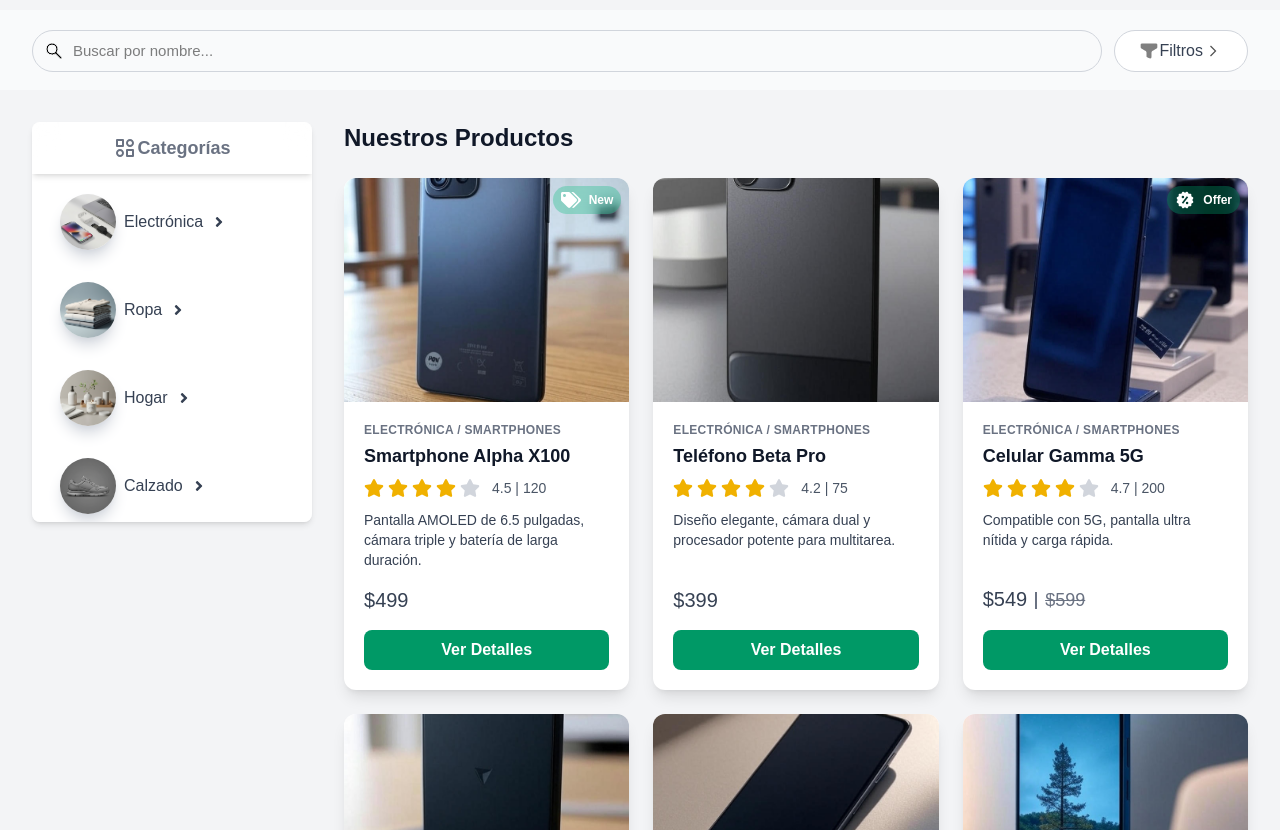
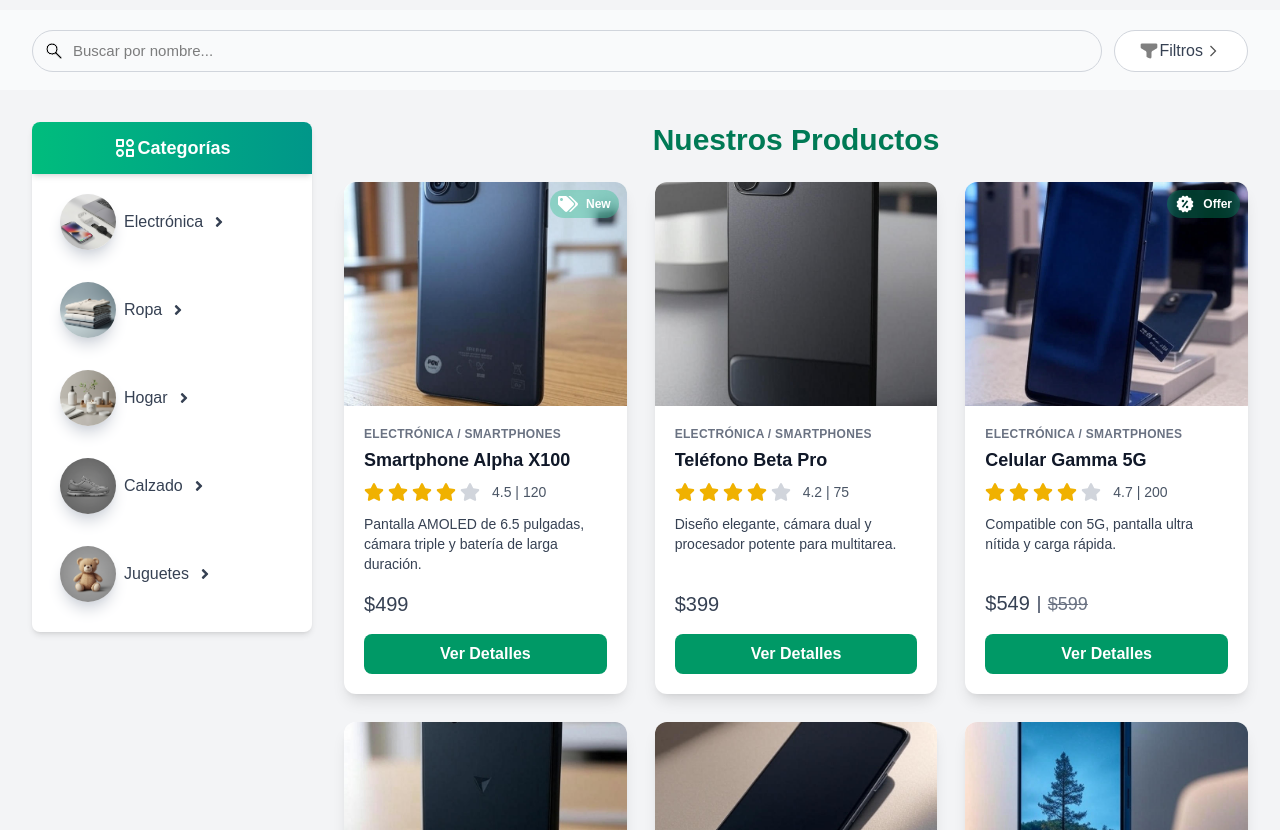
Before and after one commit to rls1990/store-front-template, a Next.js app: page / in a window 1280 px wide. Shown: the part 763-1593 px from the top of the page. Built offline with nearby package versions, Linux system fonts and the light colour scheme.

Commit message:
ProductCard effect

```diff
--- a/src/components/products/ProductCard.tsx
+++ b/src/components/products/ProductCard.tsx
@@ -11,10 +11,10 @@ interface ProductCardProps {
 
 const ProductCard: FC<ProductCardProps> = ({ data }) => {
   return (
-    <div className="bg-white rounded-xl overflow-hidden shadow-lg flex flex-col">
+    <div className="bg-white rounded-xl overflow-hidden shadow-lg hover:shadow-2xl flex flex-col transition-all duration-300 hover:scale-107">
       <div className="relative overflow-hidden">
         <Image
-          className="w-full h-56 object-cover transition-transform duration-300 ease-in-out hover:scale-107 hover:rotate-3"
+          className="w-full h-56 object-cover transition-transform duration-300 ease-in-out hover:scale-112 hover:rotate-3"
           width={500}
           height={500}
           src={data.image}
--- a/src/components/products/ProductsList.tsx
+++ b/src/components/products/ProductsList.tsx
@@ -31,12 +31,12 @@ const ProductsList: FC<ProductsListProps> = ({ categories, onChange }) => {
     <div className="max-w-7xl mx-auto px-4 sm:px-6 lg:px-8 py-8">
       <div className="lg:grid lg:grid-cols-4 lg:gap-8 min-h-[100vh]">
         <aside className="lg:col-span-1 mb-8 lg:mb-0">
-          <div className="bg-white shadow-md sticky top-24 h-[400px] overflow-y-auto rounded-lg">
-            <h3 className="text-lg font-semibold text-gray-500 backdrop-blur-lg sticky top-0 left-0 right-0 p-3 shadow-md inline-flex w-full items-center justify-center z-10">
+          <div className="bg-white shadow-md sticky top-24 h-[510px] overflow-y-auto rounded-lg">
+            <h3 className="text-lg font-semibold text-white sticky top-0 left-0 right-0 p-3 shadow-md inline-flex w-full items-center justify-center z-30 bg-gradient-to-r from-emerald-500 to-teal-600">
               <BiCategoryAlt className="size-6" />
               Categorías
             </h3>
-            <ul className="space-y-2 overflow-y-auto text-gray-700 px-3 py-3">
+            <ul className="space-y-2 text-gray-700 px-3 py-3">
               {categories.map((item, index) => (
                 <li key={item.nombre}>
                   <button
@@ -56,9 +56,8 @@ const ProductsList: FC<ProductsListProps> = ({ categories, onChange }) => {
                     }}
                     className={
                       "w-full text-left px-4 py-2 rounded-md transition-all duration-200 cursor-pointer hover:bg-gray-200" +
-                      `${
-                        filter_categories_index === index &&
-                        " bg-gray-100 text-[#06744f]"
+                      `${filter_categories_index === index &&
+                      " bg-gray-100 text-[#06744f]"
                       }`
                     }
                   >
@@ -98,9 +97,8 @@ const ProductsList: FC<ProductsListProps> = ({ categories, onChange }) => {
                           }}
                           className={
                             "w-full text-left px-2 py-1 rounded-md text-gray-600 hover:bg-gray-200 transition duration-150 pl-2 pr-2 pt-1 pb-1 text-sm cursor-pointer" +
-                            `${
-                              index1 == filter_subcategories_index &&
-                              " bg-gray-200"
+                            `${index1 == filter_subcategories_index &&
+                            " bg-gray-200"
                             }`
                           }
                         >
@@ -115,10 +113,10 @@ const ProductsList: FC<ProductsListProps> = ({ categories, onChange }) => {
           </div>
         </aside>
         <main className="lg:col-span-3">
-          <h2 className="text-2xl font-bold text-gray-900 mb-6">
+          <h2 className="text-2xl lg:text-3xl font-bold text-emerald-700 text-center mb-6">
             Nuestros Productos
           </h2>
-          <div className="grid grid-cols-1 sm:grid-cols-2 xl:grid-cols-3 gap-6">
+          <div className="grid grid-cols-1 sm:grid-cols-2 xl:grid-cols-3 gap-7">
             {products.map((data) => (
               <ProductCard key={data.id + "product"} data={data} />
             ))}
--- a/src/components/products/ProductsSection.tsx
+++ b/src/components/products/ProductsSection.tsx
@@ -13,9 +13,9 @@ interface FilterProps {
   nombre?: string;
   fecha_publicacion?: string;
   color?: string;
-  rango_precio: { min: number; max: number };
-  marca: string;
-  rating: number;
+  rango_precio?: { min: number; max: number };
+  marca?: string;
+  rating?: number;
   category?: string;
   subcategory?: string;
 }
@@ -26,11 +26,13 @@ const ProductsSection: FC<ProductsSectionProps> = ({ marcas, categories }) => {
     <div>
       <ProductFilter
         marcas={marcas}
-        onChange={(filter) => { console.log(filter); filterR.current = { ...filter } }}
+        onChange={(filter) => { filterR.current = { ...filterR.current, ...filter }; }}
       />
       <ProductsList
         categories={categories}
-        onChange={(filter) => { console.log(filter) }}
+        onChange={(filter) => {
+          filterR.current = { ...filterR.current, category: filter.category, subcategory: filter.subcategory };
+        }}
       />
     </div>
   );
--- a/src/components/ui/sliders/SliderHero.tsx
+++ b/src/components/ui/sliders/SliderHero.tsx
@@ -77,7 +77,7 @@ const SliderHero: FC<SliderHeroProps> = ({ items, interval = 10000 }) => {
         <LeftArrow className="size-12" />
       </button>
       <button
-        className="cursor-pointer transition-all   active:scale-90 m-3 rounded-2xl absolute right-0 -rotate-90 top-[40%] sm:right-0 sm:top-[40%] sm:rotate-0 opacity-70 hover:opacity-90 z-40"
+        className="cursor-pointer transition-all active:scale-90 m-3 rounded-2xl absolute right-0 -rotate-90 top-[40%] sm:right-0 sm:top-[40%] sm:rotate-0 opacity-70 hover:opacity-90 z-40"
         onClick={nextIndex}
         disabled={images && images && images.length > 0 ? false : true}
       >
@@ -85,7 +85,7 @@ const SliderHero: FC<SliderHeroProps> = ({ items, interval = 10000 }) => {
       </button>
 
       {/*Progress Indicators */}
-      <span className="absolute bottom-7 w-full flex items-center justify-center gap-3 z-40">
+      <span className="absolute bottom-3 w-full flex items-center justify-center gap-3 z-40">
         {images && images && images?.length > 0 ? (
           items.map((_item, index) => (
             <button
```
